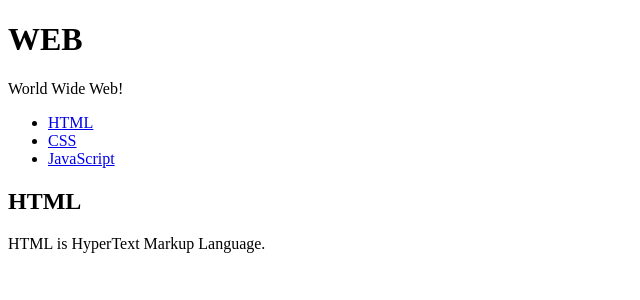
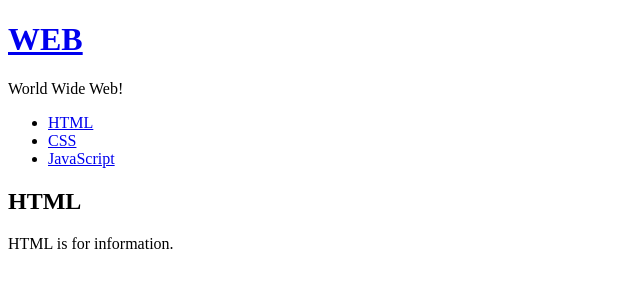
Before and after one commit to misobae/TIL, a React (Create React App) app in the folder React/react-app/: page / in a window 1280 px wide. Shown: the top 300 px of the page, without its empty margins (0-640 px from the left). Built offline with nearby package versions, Linux system fonts and the light colour scheme.

Commit message:
Feat: 이벤트 추가

```diff
--- a/React/react-app/src/App.js
+++ b/React/react-app/src/App.js
@@ -8,7 +8,10 @@ class App extends Component {
   constructor(props){
     super(props);
     this.state = {
+      mode: 'read',
+      selected_content_id: 1,
       subject: {title: 'WEB', sub: 'World Wide Web!'},
+      welcome: {title: 'Welcome', desc: 'Hello, React!'},
       contents: [
         {id: 1, title: 'HTML', desc: 'HTML is for information.'},
         {id: 2, title: 'CSS', desc: 'CSS is for design.'},
@@ -17,14 +20,41 @@ class App extends Component {
     }
   }
   render(){
+    let _title, _desc = null;
+    if(this.state.mode === 'welcome'){
+      _title = this.state.welcome.title;
+      _desc = this.state.welcome.desc;
+    } else if(this.state.mode === 'read'){
+      for(let i = 0; i < this.state.contents.length; i++){
+        let data = this.state.contents[i];
+        if (data.id === this.state.selected_content_id) {
+          _title = data.title;
+          _desc = data.desc;
+        }
+      }
+    }
+
     return (
       <div className="App">
         <Subject
           title={this.state.subject.title}
           sub={this.state.subject.sub}
+          onChangePage={function(){
+            // Component 생성이 끝난 뒤 동적으로 state 값을 바꿀 때 setState 함수 사용.
+            this.setState({
+              mode: 'welcome'
+            });
+          }.bind(this)}
         />
-        <TOC data={this.state.contents} />
-        <Content title="HTML" desc="HTML is HyperText Markup Language." />
+        <TOC
+          onChangePage={function(id){
+            this.setState({
+              mode: 'read',
+              selected_content_id: Number(id)
+            });
+          }.bind(this)} data={this.state.contents}
+        />
+        <Content title={_title} desc={_desc} />
       </div>
     );
   }
--- a/React/react-app/src/components/Subject.js
+++ b/React/react-app/src/components/Subject.js
@@ -4,7 +4,10 @@ class Subject extends Component {
     render(){
         return(
             <header>
-                <h1>{this.props.title}</h1>
+                <h1><a href="/" onClick={function(e){
+                    e.preventDefault();
+                    this.props.onChangePage();
+                }.bind(this)}>{this.props.title}</a></h1>
                 {this.props.sub}
             </header>
         );
--- a/React/react-app/src/components/TOC.js
+++ b/React/react-app/src/components/TOC.js
@@ -6,7 +6,18 @@ class TOC extends Component {
         const data = this.props.data;
         for(let i = 0; i < data.length; i++){
             // 여러 개의 엘리먼트를 자동으로 생성하는 경우, key prop를 갖고 있어야 한다.
-            lists.push(<li key={data[i].id}><a href={"/content/"+data[i].id}>{data[i].title}</a></li>);
+            lists.push(
+                <li key={data[i].id}>
+                    <a
+                        href={"/content/"+data[i].id}
+                        data-id={data[i].id}
+                        onClick={function(e){
+                            e.preventDefault();
+                            this.props.onChangePage(e.target.dataset.id);
+                        }.bind(this)}
+                    >{data[i].title}</a>
+                </li>
+            );
         }
         return(
             <nav>
```
